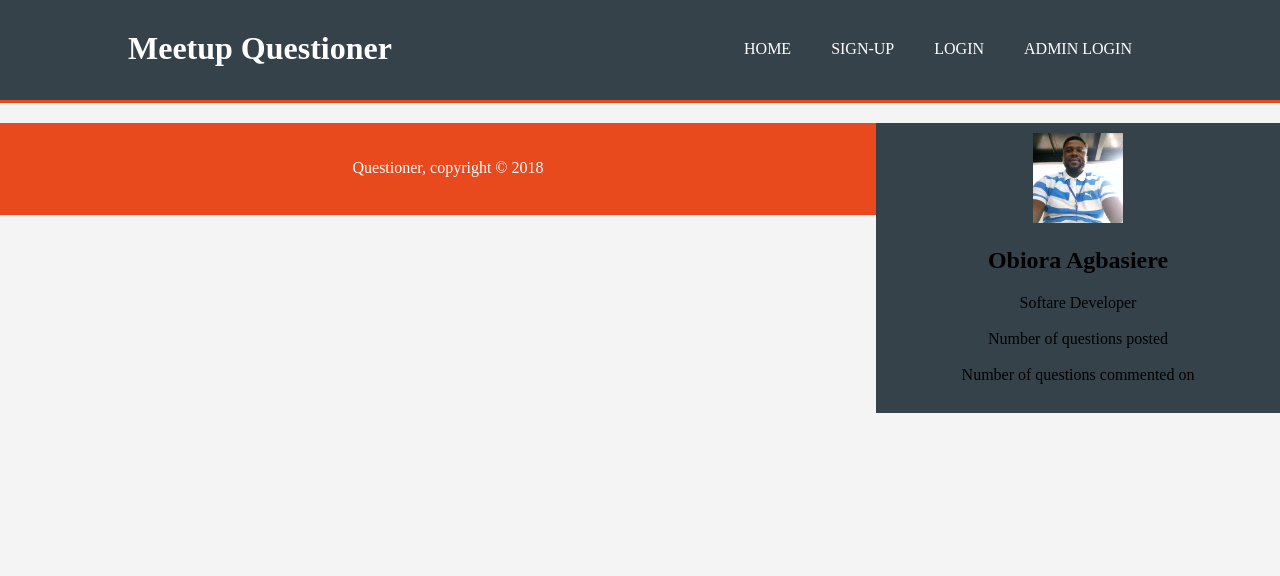
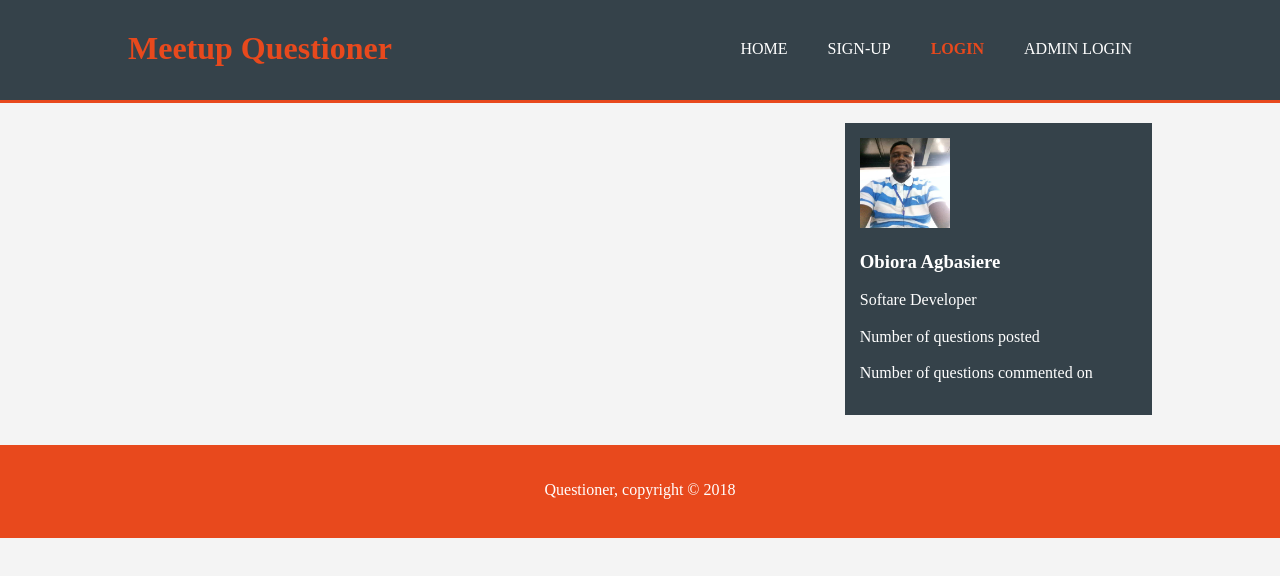
Before and after one commit to Obioracoding/BUILD-A-PRODUCT-Questioner-, a plain HTML site: page UI/profile.html in a window 1280 px wide. Drawn offline with Linux system fonts and the light colour scheme.

Commit message:
made changes to profile

```diff
--- a/UI/css/style.css
+++ b/UI/css/style.css
@@ -84,6 +84,11 @@ header nav{
 	margin-top: 10px;
 }
 
+header .highlight, header .current a{
+	color: #e8491d;
+	font-weight: bold;
+}
+
 header a:hover{
 	color: #cccccc;
 	font-weight: bold;
@@ -156,16 +161,18 @@ li:last-child .hentry, #content > .hentry {border: 0; margin: 0;}
 
 /* PROFILE */
 
-#profile{
-	margin-top: 20px;
+aside#profile{
+	float: right;
+	width: 30%;
+	margin-top: 10px;
 }
 
-#profile .card{
-	float: right;
-	text-align: center;
-	width: 30%;
-	padding: 10px;
+.card{
 	background: #35424a;
+	color: #ffffff;
+	padding: 15px;
+	margin-top: 10px;
+	margin-bottom: 10px;
 }
 
 #profile .card img{
--- a/UI/profile.html
+++ b/UI/profile.html
@@ -26,13 +26,17 @@
 		</div>
 	</header>
 
-	<section id="profile">
+	<section>
+		<div class="container">
+			<aside id="profile">
 				<div class="card">
 					<img src="./img/obiora.jpg" alt="Obiora">
 					<h1>Obiora Agbasiere</h1>
 					<p class="title">Softare Developer</p>
 					<p>Number of questions posted</p>
 					<p>Number of questions commented on</p>
+				</div>
+			</aside>
 		</div>
 	</section>
 
```
Also changed, not shown: UI/index.html (+2 -2 lines). Lines whose indentation alone changed are shown as unchanged.
